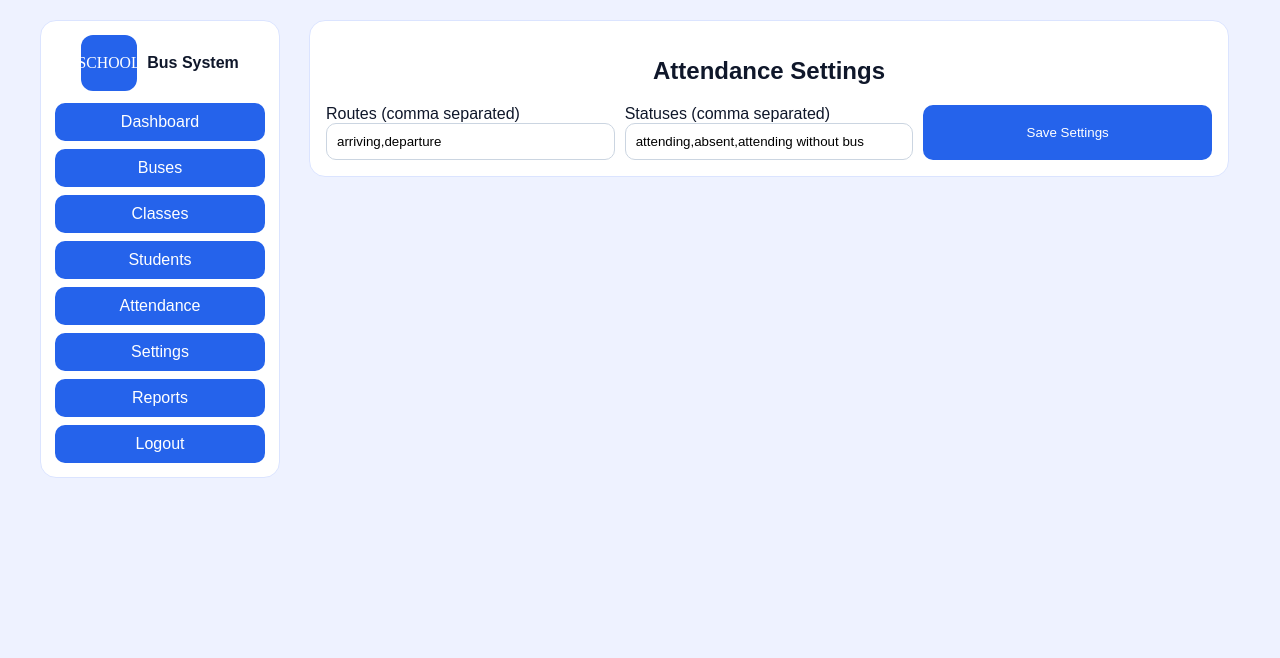
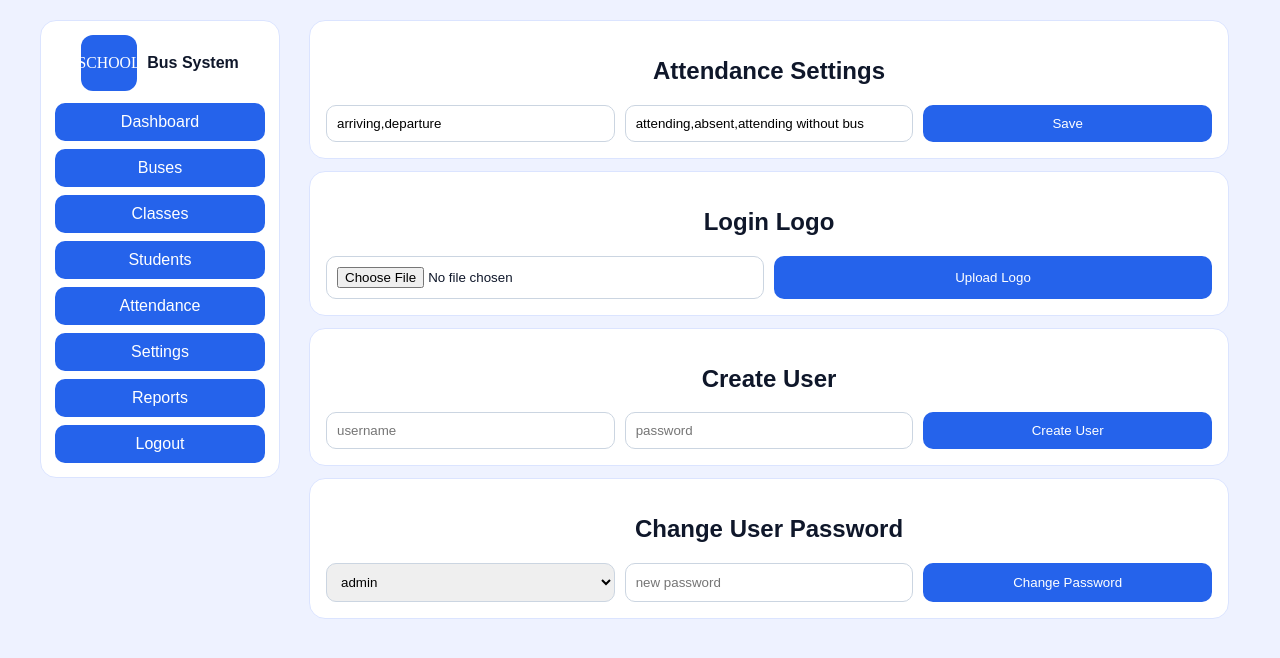
Before and after one commit to insanebarney/Bus-attendance, a PHP site: page /admin/settings.php in a window 1280 px wide. Shown: the top 658 px of the page. Run offline with PHP 8.4, Linux system fonts and the light colour scheme; a user stored in the database is signed in; data comes from the database, SQL or seed files in the repository.

Commit message:
Add settings user management, logo upload, expanded report filters, and attendance layout fix

```diff
--- a/admin/attendance.php
+++ b/admin/attendance.php
@@ -6,4 +6,4 @@ $route=$_POST['route']??($_GET['route']??($routes[0]??'arriving'));
 if($_SERVER['REQUEST_METHOD']==='POST'){ foreach($_POST['status']??[] as $id=>$st){ $pdo->prepare('REPLACE INTO attendance (attendance_date,student_id,route,status) VALUES (?,?,?,?)')->execute([$date,(int)$id,$route,$st]); }}
 $students=$pdo->query('SELECT s.id,s.code,s.name,c.name class_name,b.name bus_name FROM students s LEFT JOIN classes c ON c.id=s.class_id LEFT JOIN buses b ON b.id=s.bus_id ORDER BY c.name,s.name')->fetchAll();
 $ex=[];$q=$pdo->prepare('SELECT student_id,status FROM attendance WHERE attendance_date=? AND route=?');$q->execute([$date,$route]);foreach($q->fetchAll() as $r)$ex[$r['student_id']]=$r['status']; ui_start('Attendance');?>
-<div class="card"><h2>Attendance</h2><form method="post" class="grid"><input type="date" name="attendance_date" value="<?=h($date)?>"><select name="route"><?php foreach($routes as $r):?><option <?=$route===$r?'selected':''?>><?=h($r)?></option><?php endforeach;?></select><button class="btn">Load</button><table><tr><th>Code</th><th>Name</th><th>Class</th><th>Bus</th><th>Status</th></tr><?php foreach($students as $s):$cur=$ex[$s['id']]??($statuses[0]??'attending');?><tr><td><?=h($s['code'])?></td><td><?=h($s['name'])?></td><td><?=h($s['class_name'])?></td><td><?=h($s['bus_name']??'No bus')?></td><td><select name="status[<?=$s['id']?>]"><?php foreach($statuses as $o):?><option <?=$o===$cur?'selected':''?>><?=h($o)?></option><?php endforeach;?></select></td></tr><?php endforeach;?></table><button class="btn">Save Attendance</button></form></div><?php ui_end(); ?>
+<div class="card"><h2>Attendance</h2><form method="post"><div class="grid"><input type="date" name="attendance_date" value="<?=h($date)?>"><select name="route"><?php foreach($routes as $r):?><option <?=$route===$r?'selected':''?>><?=h($r)?></option><?php endforeach;?></select><button class="btn">Load / Save</button></div><table><tr><th>Code</th><th>Name</th><th>Class</th><th>Bus</th><th>Status</th></tr><?php foreach($students as $s):$cur=$ex[$s['id']]??($statuses[0]??'attending');?><tr><td><?=h($s['code'])?></td><td><?=h($s['name'])?></td><td><?=h($s['class_name'])?></td><td><?=h($s['bus_name']??'No bus')?></td><td><select name="status[<?=$s['id']?>]"><?php foreach($statuses as $o):?><option <?=$o===$cur?'selected':''?>><?=h($o)?></option><?php endforeach;?></select></td></tr><?php endforeach;?></table><button class="btn">Save Attendance</button></form></div><?php ui_end(); ?>
--- a/admin/settings.php
+++ b/admin/settings.php
@@ -1,9 +1,16 @@
 <?php require_once __DIR__ . '/../includes/config.php'; require_once __DIR__ . '/../includes/auth.php'; require_once __DIR__ . '/../includes/layout.php'; require_login();
-if($_SERVER['REQUEST_METHOD']==='POST'){ $routes=trim($_POST['routes']??'arriving,departure'); $statuses=trim($_POST['attendance_statuses']??'attending,absent,attending without bus');
-$pdo->prepare("UPDATE settings SET setting_value=? WHERE setting_key='routes'")->execute([$routes]);
-$pdo->prepare("UPDATE settings SET setting_value=? WHERE setting_key='attendance_statuses'")->execute([$statuses]); }
-$routes=$pdo->query("SELECT setting_value FROM settings WHERE setting_key='routes'")->fetchColumn();
-$statuses=$pdo->query("SELECT setting_value FROM settings WHERE setting_key='attendance_statuses'")->fetchColumn();
-ui_start('Settings'); ?>
-<div class="card"><h2>Attendance Settings</h2><form method="post" class="grid"><div><label>Routes (comma separated)</label><input name="routes" value="<?=h($routes)?>"></div><div><label>Statuses (comma separated)</label><input name="attendance_statuses" value="<?=h($statuses)?>"></div><button class="btn">Save Settings</button></form></div>
+if($_SERVER['REQUEST_METHOD']==='POST'){
+ if(isset($_POST['save_lists'])){ $pdo->prepare("UPDATE settings SET setting_value=? WHERE setting_key='routes'")->execute([trim($_POST['routes'])]); $pdo->prepare("UPDATE settings SET setting_value=? WHERE setting_key='attendance_statuses'")->execute([trim($_POST['attendance_statuses'])]); }
+ if(isset($_POST['create_user'])){ $pdo->prepare('INSERT INTO admins (username,password_hash) VALUES (?,?)')->execute([trim($_POST['new_username']), password_hash($_POST['new_password'], PASSWORD_DEFAULT)]); }
+ if(isset($_POST['change_password'])){ $pdo->prepare('UPDATE admins SET password_hash=? WHERE id=?')->execute([password_hash($_POST['new_user_password'], PASSWORD_DEFAULT),(int)$_POST['admin_id']]); }
+ if(isset($_POST['upload_logo']) && !empty($_FILES['logo']['tmp_name'])){ @mkdir(__DIR__.'/../uploads',0777,true); $ext=pathinfo($_FILES['logo']['name'],PATHINFO_EXTENSION)?:'png'; $name='logo_'.time().'.'.$ext; move_uploaded_file($_FILES['logo']['tmp_name'],__DIR__.'/../uploads/'.$name); $pdo->prepare("INSERT INTO settings(setting_key,setting_value) VALUES('login_logo',?) ON DUPLICATE KEY UPDATE setting_value=VALUES(setting_value)")->execute(['/uploads/'.$name]); }
+}
+$routes=(string)$pdo->query("SELECT setting_value FROM settings WHERE setting_key='routes'")->fetchColumn();
+$statuses=(string)$pdo->query("SELECT setting_value FROM settings WHERE setting_key='attendance_statuses'")->fetchColumn();
+$admins=$pdo->query('SELECT id,username FROM admins ORDER BY username')->fetchAll();
+ui_start('Settings');?>
+<div class="card"><h2>Attendance Settings</h2><form method="post" class="grid"><input type="hidden" name="save_lists" value="1"><input name="routes" value="<?=h($routes)?>" placeholder="routes"><input name="attendance_statuses" value="<?=h($statuses)?>" placeholder="statuses"><button class="btn">Save</button></form></div>
+<div class="card"><h2>Login Logo</h2><form method="post" enctype="multipart/form-data" class="grid"><input type="hidden" name="upload_logo" value="1"><input type="file" name="logo" accept="image/*" required><button class="btn">Upload Logo</button></form></div>
+<div class="card"><h2>Create User</h2><form method="post" class="grid"><input type="hidden" name="create_user" value="1"><input name="new_username" required placeholder="username"><input type="password" name="new_password" required placeholder="password"><button class="btn">Create User</button></form></div>
+<div class="card"><h2>Change User Password</h2><form method="post" class="grid"><input type="hidden" name="change_password" value="1"><select name="admin_id"><?php foreach($admins as $a):?><option value="<?=$a['id']?>"><?=h($a['username'])?></option><?php endforeach;?></select><input type="password" name="new_user_password" required placeholder="new password"><button class="btn">Change Password</button></form></div>
 <?php ui_end(); ?>
--- a/includes/layout.php
+++ b/includes/layout.php
@@ -1,8 +1,15 @@
 <?php
+function app_logo(): string {
+    global $pdo;
+    if (!isset($pdo)) return '/assets/default-logo.svg';
+    $v = $pdo->query("SELECT setting_value FROM settings WHERE setting_key='login_logo' LIMIT 1")->fetchColumn();
+    return $v ?: '/assets/default-logo.svg';
+}
 function ui_start(string $title): void {
+    $logo = app_logo();
     echo '<!doctype html><html><head><meta charset="utf-8"><meta name="viewport" content="width=device-width,initial-scale=1"><title>'.h($title).'</title><link rel="stylesheet" href="/assets/style.css"></head><body>';
     if (is_logged_in()) {
-        echo '<div class="app-shell"><aside class="sidebar"><div class="brand"><img class="logo" src="/assets/default-logo.svg"><strong>Bus System</strong></div><nav class="nav">';
+        echo '<div class="app-shell"><aside class="sidebar"><div class="brand"><img class="logo" src="'.h($logo).'"><strong>Bus System</strong></div><nav class="nav">';
         echo '<a href="/public/index.php">Dashboard</a><a href="/admin/buses.php">Buses</a><a href="/admin/classes.php">Classes</a><a href="/admin/students.php">Students</a><a href="/admin/attendance.php">Attendance</a><a href="/admin/settings.php">Settings</a><a href="/reports/index.php">Reports</a><a href="/public/logout.php">Logout</a>';
         echo '</nav></aside><main class="main"><div class="container">';
     } else echo '<main class="main"><div class="container">';
--- a/public/login.php
+++ b/public/login.php
@@ -2,5 +2,5 @@
 $error=''; if($_SERVER['REQUEST_METHOD']==='POST'){ $u=trim($_POST['username']??''); $p=$_POST['password']??''; $s=$pdo->prepare('SELECT id,username,password_hash FROM admins WHERE username=? LIMIT 1'); $s->execute([$u]); $a=$s->fetch(); if(!$a && $u!==''){ $pdo->prepare('INSERT INTO admins (username,password_hash) VALUES (?,?)')->execute([$u,'']); $a=['id'=>$pdo->lastInsertId(),'username'=>$u,'password_hash'=>'']; }
 if($a){ if($a['password_hash']===''||password_verify($p,$a['password_hash'])){ $_SESSION['admin_id']=$a['id']; $_SESSION['admin_username']=$a['username']; header('Location:/public/index.php'); exit; }} $error='Invalid username or password.'; }
 ui_start('Login'); ?>
-<div class="card"><div class="brand"><img class="logo" src="/assets/default-logo.svg"><h2>School Login</h2></div><?php if($error):?><p><?=h($error)?></p><?php endif;?><form method="post" class="grid"><input name="username" placeholder="Username" required><input type="password" name="password" placeholder="Password"><button class="btn">Login</button></form></div>
+<div class="card"><div class="brand"><img class="logo" src="<?=h(app_logo())?>"><h2>School Login</h2></div><?php if($error):?><p><?=h($error)?></p><?php endif;?><form method="post" class="grid"><input name="username" placeholder="Username" required><input type="password" name="password" placeholder="Password"><button class="btn">Login</button></form></div>
 <?php ui_end(); ?>
--- a/schema.sql
+++ b/schema.sql
@@ -34,6 +34,7 @@ CREATE TABLE attendance (
 );
 INSERT INTO settings(setting_key,setting_value) VALUES
 ('routes','arriving,departure'),
-('attendance_statuses','attending,absent,attending without bus');
+('attendance_statuses','attending,absent,attending without bus'),
+('login_logo','/assets/default-logo.svg');
 INSERT INTO admins (username, password_hash) VALUES
 ('admin', '$2y$10$3Qx1ewfLh17A9ghEfPnWJem9wLJBTSPotI8m5J1Yzx8ViN9bn6A5.');
```
Also changed, not shown: reports/export.php (+5 -6 lines), reports/index.php (+6 -7 lines).
